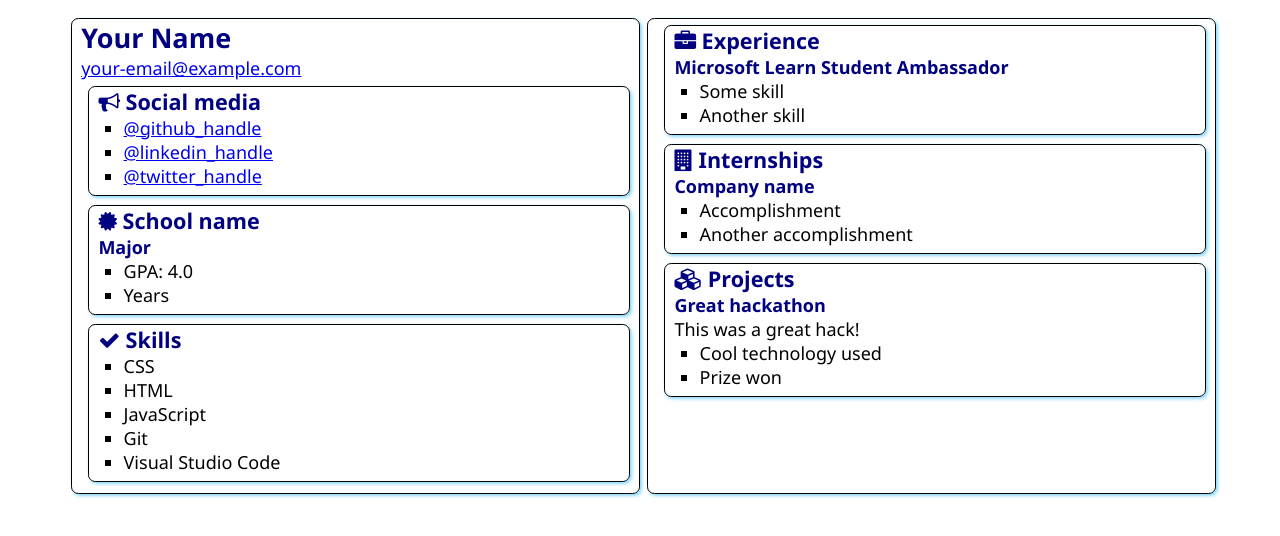
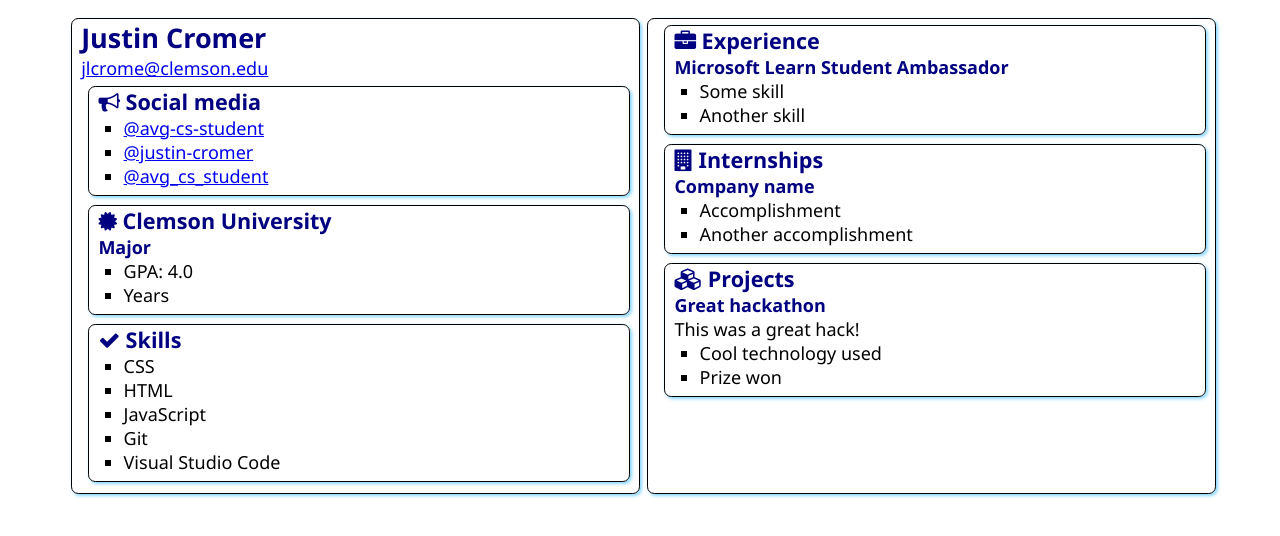
Before and after one commit to avg-cs-student/SATechnicalOnboarding, a plain HTML site: page src/index.html in a window 1280 px wide. Drawn offline with Linux system fonts and the light colour scheme.

Commit message:
Updated personal info

```diff
--- a/src/index.html
+++ b/src/index.html
@@ -12,8 +12,8 @@
 <body>
     <main>
         <article class="box">
-            <h1>Your Name</h1>
-            <div><a href="mailto:your.email@example.com">your-email@example.com</a></div>
+            <h1>Justin Cromer</h1>
+            <div><a href="mailto:jlcrome@clemson.edu">jlcrome@clemson.edu</a></div>
 
             <section class="box">
                 <h2>
@@ -21,9 +21,9 @@
                     Social media
                 </h2>
                 <ul>
-                    <li><a href="https://github.com/<handle>">@github_handle</a></li>
-                    <li><a href="https://linkedin.com/in/<handle>">@linkedin_handle</a></li>
-                    <li><a href="https://twitter.com/<handle>">@twitter_handle</a></li>
+                    <li><a href="https://github.com/avg-cs-student">@avg-cs-student</a></li>
+                    <li><a href="https://linkedin.com/in/justin-cromer">@justin-cromer</a></li>
+                    <li><a href="https://twitter.com/avg_cs_student">@avg_cs_student</a></li>
                 </ul>
             </section>
 
@@ -31,7 +31,7 @@
                 <div class="education">
                     <h2>
                         <i class="fa fa-certificate" aria-hidden="true"></i>
-                        School name
+                        Clemson University
                     </h2>
                     <h3>Major</h3>
                     <ul>
```
